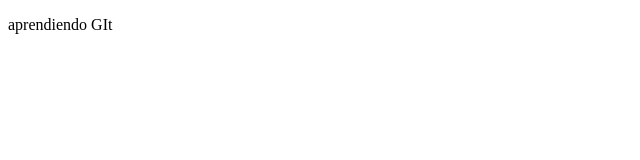
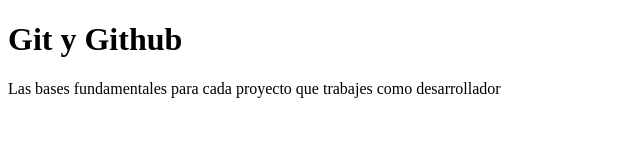
Before and after one commit to DonielAcosta/Git, a plain HTML site: page index.html in a window 1280 px wide. Shown: the whole page, without its empty margins (0-640 px from the left). Drawn offline with Linux system fonts and the light colour scheme.

Commit message:
modificaciones en colores y estructura

```diff
--- a/index.html
+++ b/index.html
@@ -4,9 +4,10 @@
   <meta charset="UTF-8">
   <meta http-equiv="X-UA-Compatible" content="IE=edge">
   <meta name="viewport" content="width=device-width, initial-scale=1.0">
-  <title>Document</title>
+  <title>Git Y Github</title>
 </head>
 <body>
-  <p>aprendiendo GIt </p>
+  <h1>Git y Github</h1>
+  <p>Las bases fundamentales para cada proyecto que trabajes como desarrollador</p>
 </body>
 </html>
--- /dev/null
+++ b/style.css
@@ -0,0 +1,6 @@
+h1{
+  background-color: red;
+}
+p{
+  color: blue;
+}
```
Also changed, not shown: historia.txt (deleted), hola.css (deleted), log.txt (deleted).
